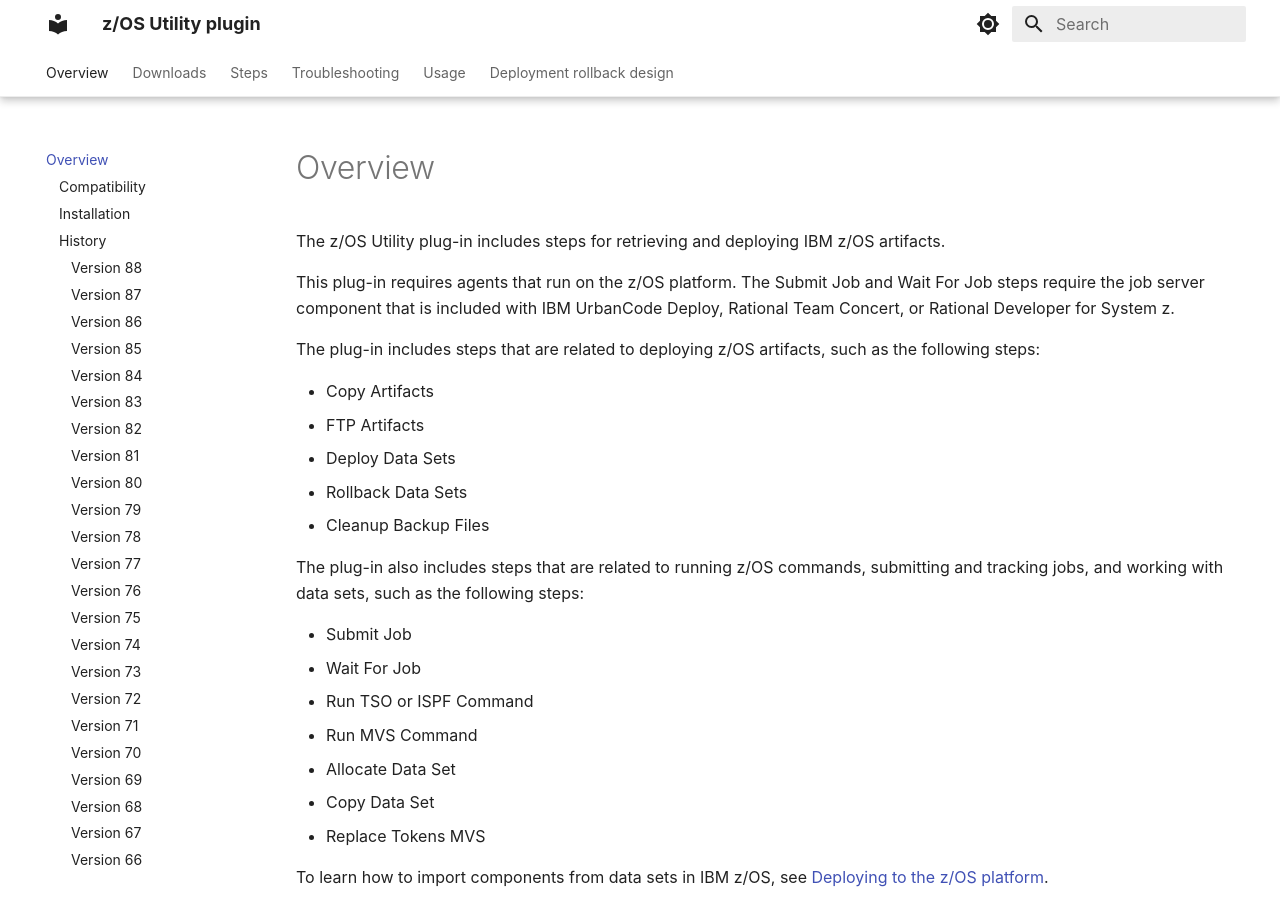
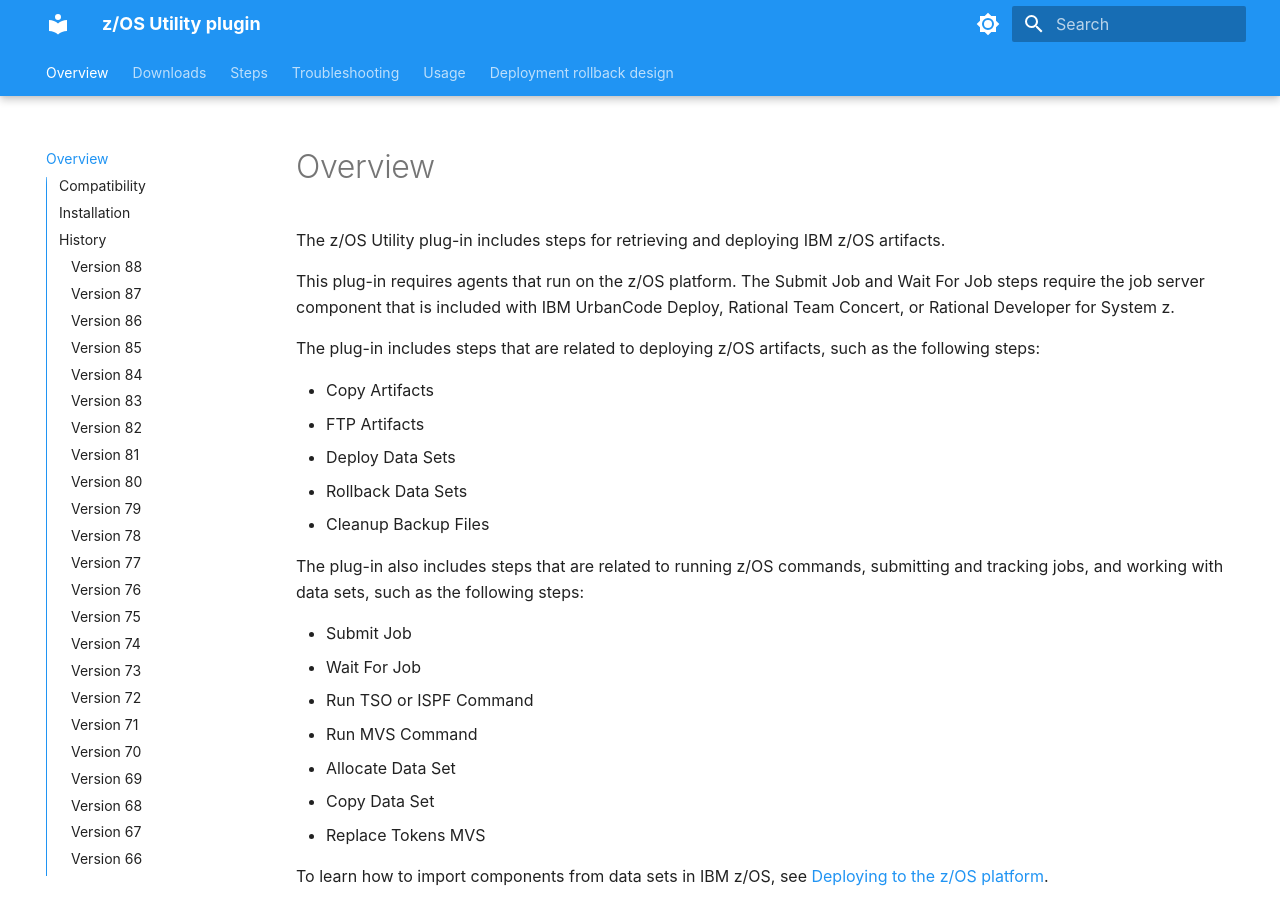
Before and after one commit to UrbanCode/test-zos-utility-doc, an MkDocs documentation site: the page built from docs/index.md, in a window 1280 px wide and 900 px high. Built offline with MkDocs 1.6.1 and Material for MkDocs 9.7.7, drawn with Linux system fonts in a browser that asks for light colours.

Commit message:
Updated mkdocs.yml

```diff
--- a/mkdocs.yml
+++ b/mkdocs.yml
@@ -15,7 +15,7 @@
       toggle:
         icon: material/brightness-7
         name: Switch to dark mode
-      primary: white
+      primary: blue
       accent: blue
 
     - media: "(prefers-color-scheme: dark)"
@@ -23,7 +23,7 @@
       toggle:
         icon: material/brightness-4
         name: Switch to light mode
-      primary: black
+      primary: indigo
       accent: blue
 markdown_extensions:
   - admonition
```
